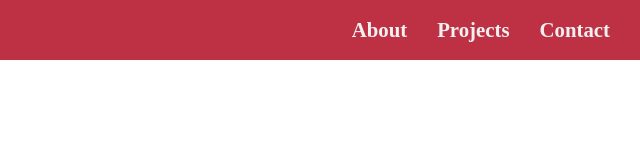
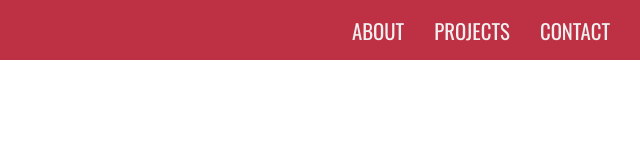
Before and after one commit to dantvi/personal-portfolio-webpage, a plain HTML site: page index.html in a window 1280 px wide. Shown: the full height of the page, 640-1280 px from the left. Drawn offline with nearby package versions, Linux system fonts and the light colour scheme.

Commit message:
google fonts and styles

```diff
--- a/style.css
+++ b/style.css
@@ -1,3 +1,5 @@
+@import url('https://fonts.googleapis.com/css2?family=Comfortaa:wght@300..700&family=Kaushan+Script&family=Oswald:wght@200..700&display=swap');
+
 :root {
     --main-white: #f0f0f0;
     --main-red: #be3144;
@@ -14,14 +16,22 @@ html {
 body {
     margin: 0;
     min-height: 100vh;
+    font-family: Comfortaa, sans-serif;
     background-color: var(--on-background);
 }
 
+h1 {
+    font-family: Kaushan Script, sans-serif;
+    font-size: 100px;
+}
+
+/* Navigation */
 nav {
     position: fixed;
     top: 0;
     height: 60px;
     width: 100vw;
+    font-family: Oswald, sans-serif;
     background: var(--main-red);
 }
 
@@ -32,9 +42,9 @@ li {
 
 a {
     text-decoration: none;
+    text-transform: uppercase;
     color: var(--main-white);
     font-size: 1.3rem;
-    font-weight: bold;
 }
 
 a:hover {
```
